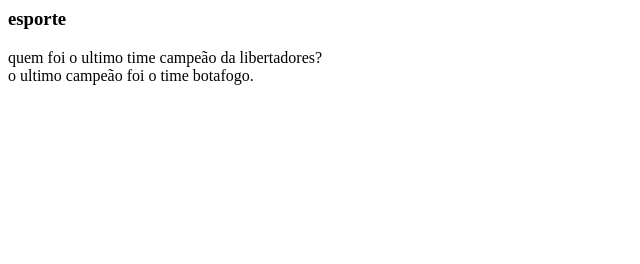
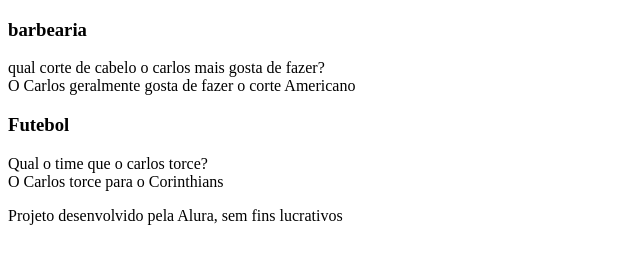
Before and after one commit to Carlossouza664/flashcards-do-2F, a plain HTML site: page index.html in a window 1280 px wide. Shown: the whole page, without its empty margins (0-640 px from the left). Drawn offline with Linux system fonts and the light colour scheme.

Commit message:
Add files via upload

```diff
--- a/index.html
+++ b/index.html
@@ -1,12 +1,39 @@
+<!DOCTYPE html>
+<html lang="pt-br">
+<head>
+    <meta charset="UTF-8">
+    <meta name="viewport" content="width=device-width, initial-scale=1.0">
+    <title>Flashcard</title>
+</head>
+<body>
+    <main>
+        <section id="container">
             <article class="cartao">
                 <div class="cartao__conteudo">
-    <h3> esporte </h3>
+                    <h3>barbearia</h3>
                     <div class="cartao__conteudo__pergunta">
-    quem foi o ultimo time campeão da libertadores?
+                        qual corte de cabelo o carlos mais gosta de fazer?
                     </div>
                     <div class="cartao__conteudo__resposta">
-    o ultimo campeão foi o time botafogo.
+
+                </div>
+                </div> O Carlos geralmente gosta de fazer o corte Americano
+            </article>
+            <article class="cartao">
+                <div class="cartao__conteudo">
+                    <h3>Futebol</h3>
+                    <div class="cartao__conteudo__pergunta">
+                        Qual o time que o carlos torce?
+                    </div>
+                    <div class="cartao__conteudo__resposta">
+                        O Carlos torce para o Corinthians
                     </div>
                 </div>
-
             </article>
+        </section>
+    </main>
+    <footer>
+        <p>Projeto desenvolvido pela Alura, sem fins lucrativos</p>
+    </footer>
+</body>
+</html>
--- a/style.css
+++ b/style.css
@@ -0,0 +1 @@
+body{background-color: blue;}
```
Also changed, not shown: 1 other file. Lines whose indentation alone changed are shown as unchanged.
